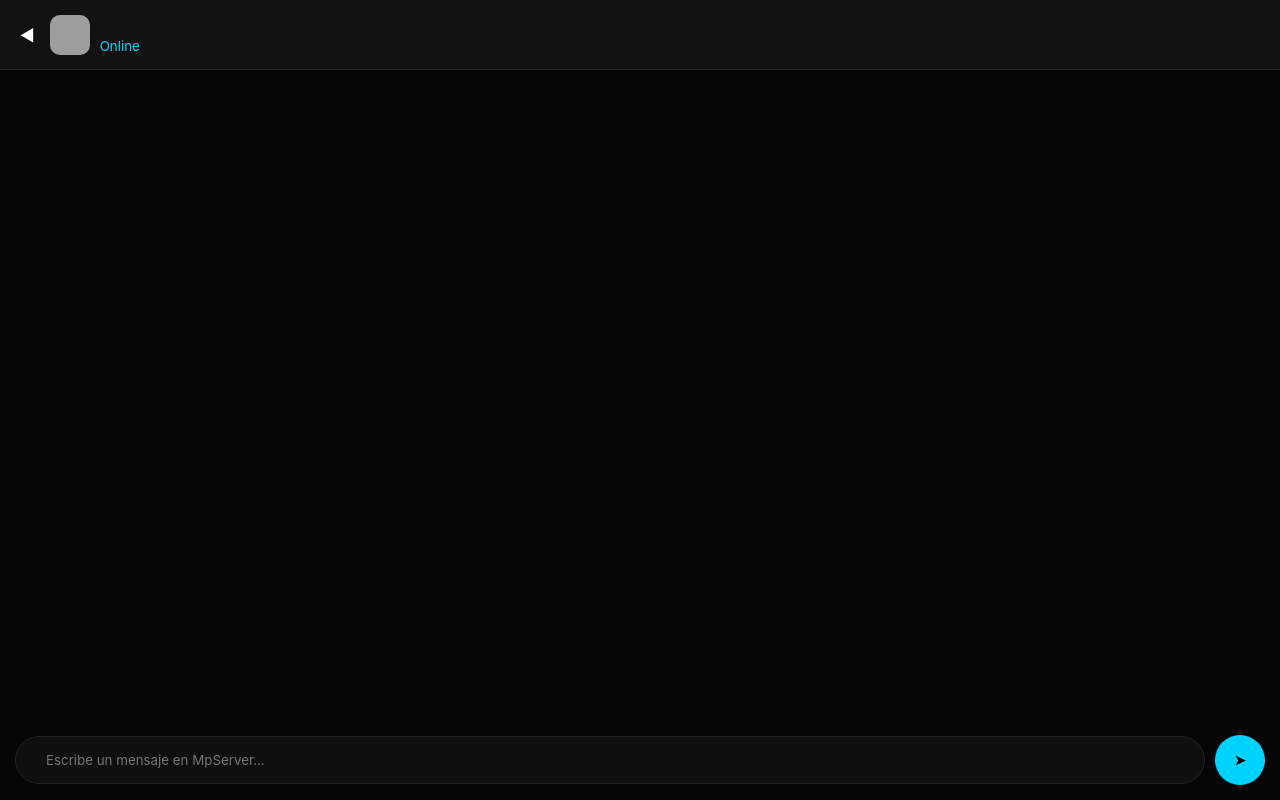
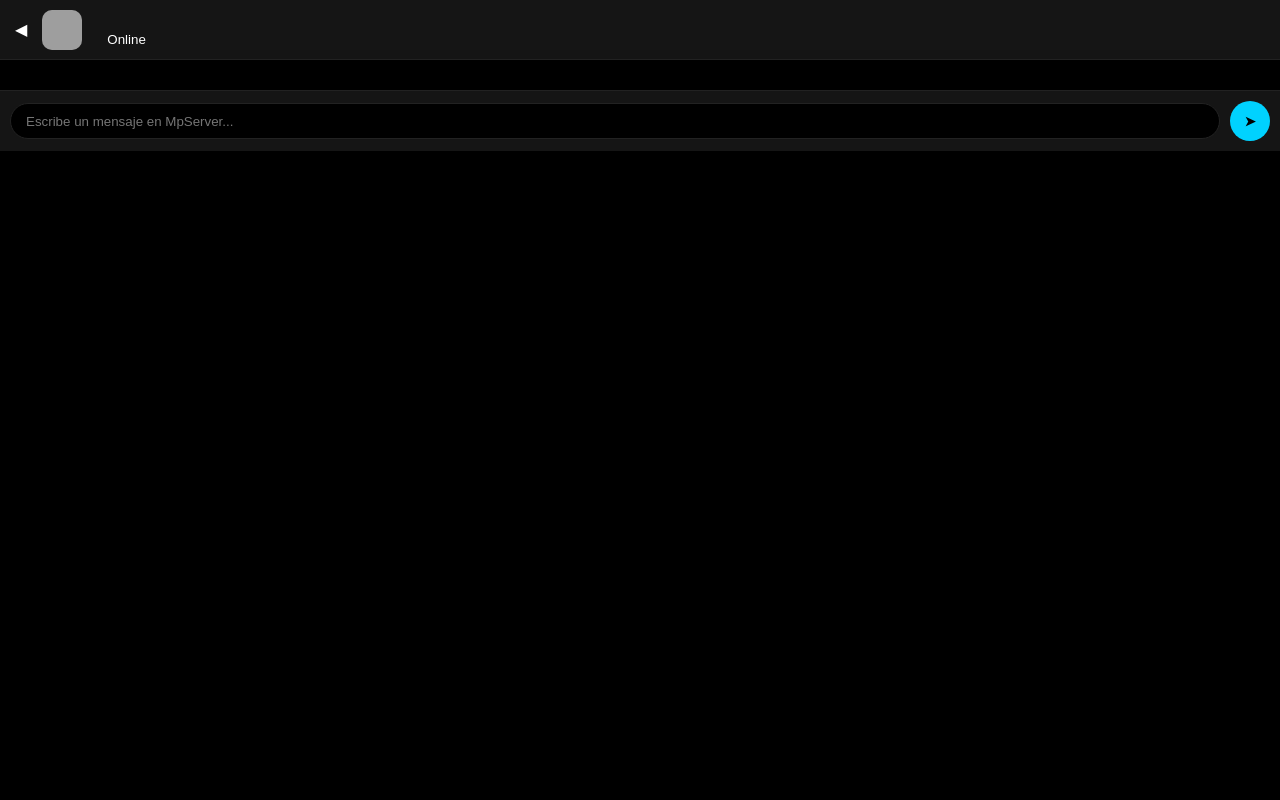
Before and after one commit to KekoOfficial/mp, a Flask app: page / in a window 1280 px wide. Run offline with Flask 3, Linux system fonts and the light colour scheme; data that the repository does not hold is empty; grey boxes are pictures that could not be loaded.

Commit message:
Actualizar style.css

```diff
--- a/static/style.css
+++ b/static/style.css
@@ -1,62 +1,146 @@
+/* MPSERVER - CSS BÁSICO Y SIMPLE */
+
 :root {
-    --mp-bg: #050505;
-    --mp-card: #0f0f0f;
-    --mp-header: #121212;
-    --mp-accent: #00d2ff; /* Color MpServer */
-    --mp-text: #ffffff;
-    --mp-text-dim: #9aa0a6;
-    --mp-bubble: #1a1a1a;
-    --mp-border: #222;
+    --bg: #000000;           /* Fondo Negro */
+    --header: #151515;       /* Gris Oscuro */
+    --accent: #00d2ff;       /* Cian MpServer */
+    --text: #ffffff;         /* Blanco */
+    --text-dim: #888888;     /* Gris para subtítulos */
+    --border: #222222;       /* Líneas de separación */
 }
 
-* { box-sizing: border-box; font-family: 'Inter', sans-serif; }
-body, html { margin: 0; background: var(--mp-bg); color: var(--mp-text); height: 100%; overflow: hidden; }
+* {
+    box-sizing: border-box;
+    font-family: sans-serif;
+    margin: 0;
+    padding: 0;
+}
 
-/* Header MpServer */
+body {
+    background: var(--bg);
+    color: var(--text);
+    height: 100vh;
+    display: flex;
+    flex-direction: column;
+}
+
+/* --- CABECERA --- */
 .header {
-    background: var(--mp-header);
-    padding: 15px 20px;
+    background: var(--header);
+    height: 60px;
     display: flex;
     align-items: center;
-    border-bottom: 1px solid var(--mp-border);
-    height: 70px;
+    padding: 0 15px;
+    border-bottom: 1px solid var(--border);
 }
 
-.brand-name { font-weight: 800; font-size: 1.4rem; color: var(--mp-accent); letter-spacing: 1px; }
+.brand-name {
+    color: var(--accent);
+    font-weight: bold;
+    font-size: 1.2rem;
+    text-transform: uppercase;
+}
 
-/* Listado de Chats */
-.chat-list { height: calc(100vh - 140px); overflow-y: auto; padding: 10px; }
+/* --- LISTA DE CHATS (set.html) --- */
+.chat-list {
+    flex: 1;
+    overflow-y: auto;
+}
+
 .chat-item {
-    background: var(--mp-card);
-    border-radius: 12px;
-    margin-bottom: 8px;
-    padding: 15px;
     display: flex;
     align-items: center;
-    gap: 15px;
-    border: 1px solid transparent;
-    transition: 0.2s;
-}
-.chat-item:hover { border-color: var(--mp-accent); background: #151515; }
-
-.avatar { width: 55px; height: 55px; border-radius: 16px; object-fit: cover; background: #222; }
-
-/* Chat Window */
-.chat-window { display: flex; flex-direction: column; height: 100vh; background: var(--mp-bg); }
-.messages-container { flex: 1; overflow-y: auto; padding: 20px; display: flex; flex-direction: column; gap: 10px; }
-.msg-bubble {
-    background: var(--mp-bubble); padding: 12px 18px; border-radius: 18px 18px 18px 4px;
-    max-width: 80%; border: 1px solid var(--mp-border);
+    padding: 12px 15px;
+    border-bottom: 1px solid var(--border);
+    cursor: pointer;
 }
 
-/* Input MpServer */
-.input-area { padding: 15px; display: flex; gap: 10px; align-items: center; }
+.chat-item:active {
+    background: #111;
+}
+
+.avatar {
+    width: 50px;
+    height: 50px;
+    border-radius: 8px; /* Cuadrado redondeado simple */
+    background: #333;
+    margin-right: 15px;
+    object-fit: cover;
+}
+
+/* --- VENTANA DE CHAT (index.html) --- */
+.messages-container {
+    flex: 1;
+    padding: 15px;
+    overflow-y: auto;
+    display: flex;
+    flex-direction: column;
+}
+
+.msg-bubble {
+    background: #1a1a1a;
+    padding: 10px 15px;
+    border-radius: 12px;
+    max-width: 80%;
+    margin-bottom: 10px;
+    border: 1px solid var(--border);
+    font-size: 14px;
+}
+
+/* --- ENTRADA DE TEXTO --- */
+.input-area {
+    background: var(--header);
+    padding: 10px;
+    display: flex;
+    align-items: center;
+    gap: 10px;
+    border-top: 1px solid var(--border);
+}
+
 .input-box {
-    flex: 1; background: var(--mp-card); border-radius: 30px;
-    padding: 5px 20px; border: 1px solid var(--mp-border);
+    flex: 1;
+    background: #000;
+    border: 1px solid var(--border);
+    border-radius: 20px;
+    padding: 8px 15px;
 }
-#msg-input { background: transparent; border: none; color: white; width: 100%; padding: 10px; outline: none; }
+
+#msg-input {
+    width: 100%;
+    background: transparent;
+    border: none;
+    color: white;
+    outline: none;
+}
+
 #send-btn {
-    background: var(--mp-accent); width: 50px; height: 50px; border-radius: 50%;
-    border: none; color: black; font-weight: bold; cursor: pointer;
+    background: var(--accent);
+    color: black;
+    border: none;
+    width: 40px;
+    height: 40px;
+    border-radius: 50%;
+    font-weight: bold;
+    cursor: pointer;
 }
+
+/* --- NAVEGACIÓN INFERIOR --- */
+.bottom-nav {
+    height: 60px;
+    background: var(--header);
+    display: flex;
+    justify-content: space-around;
+    align-items: center;
+    border-top: 1px solid var(--border);
+}
+
+.nav-item {
+    color: var(--text-dim);
+    text-decoration: none;
+    font-size: 12px;
+    text-align: center;
+}
+
+.nav-item.active {
+    color: var(--accent);
+}
```
